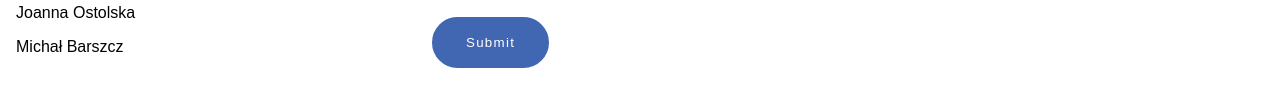
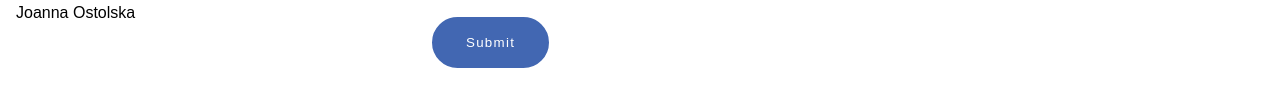
Before and after one commit to FilipekKlaudia/Grupa-5, a plain HTML site: page Strona Główna.html in a window 1280 px wide. Shown: the part 996-1102 px from the top of the page. Drawn offline with Linux system fonts and the light colour scheme.

Commit message:
Update Strona Główna.html

```diff
--- a/Strona Główna.html
+++ b/Strona Główna.html
@@ -66,7 +66,7 @@
                     <p>Klaudia Zalewska</p>
                     <p>Anna Perska</p>
                     <p>Joanna Ostolska</p>
-                    <p>Michał Barszcz</p>
+
                 </div>
 
 
```
